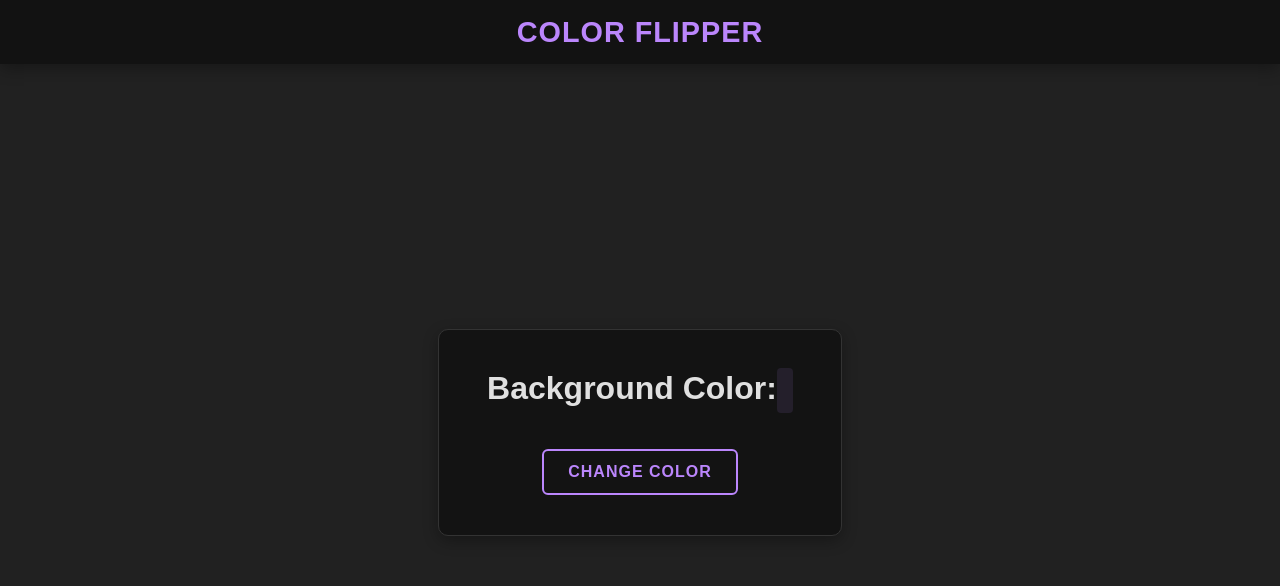
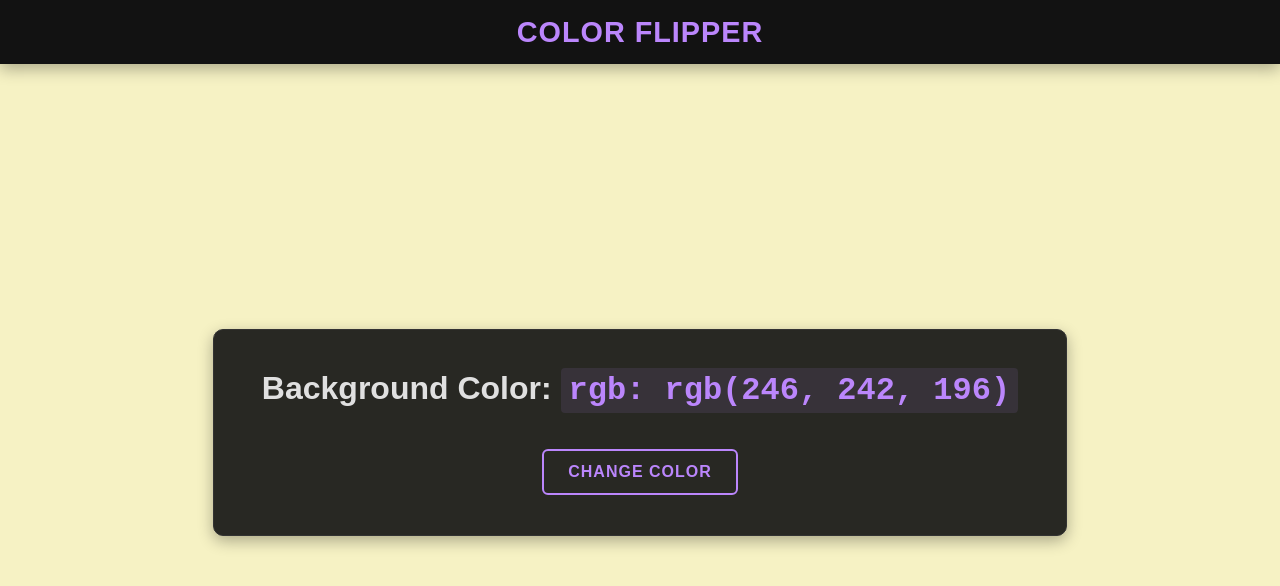
Before and after one commit to AkshatP27/JS_mini_projects, a plain HTML site: page Beginner_level_projects/Color_flipper/index.html in a window 1280 px wide. Both pictures are taken after a click on the button "CHANGE COLOR". Drawn offline with Linux system fonts and the light colour scheme.

Commit message:
Added random color change functionality

```diff
--- a/Beginner_level_projects/Color_flipper/index.html
+++ b/Beginner_level_projects/Color_flipper/index.html
@@ -1,10 +1,10 @@
 <!DOCTYPE html>
 <html lang="en">
   <head>
-    <meta charset="UTF-8">
-    <meta name="viewport" content="width=device-width, initial-scale=1.0">
+    <meta charset="UTF-8" />
+    <meta name="viewport" content="width=device-width, initial-scale=1.0" />
     <title>Color Flipper | AK27</title>
-    <link rel="stylesheet" href="style.css">
+    <link rel="stylesheet" href="style.css" />
   </head>
   <body>
     <nav>
--- a/Beginner_level_projects/Color_flipper/script.js
+++ b/Beginner_level_projects/Color_flipper/script.js
@@ -1,10 +1,21 @@
-// // Logic for generating random RGB colors
-// function getRandomRGBColor() {
-//     // Generate random values for R, G, and B (0-255)
-//     const r = Math.floor(Math.random() * 256);
-//     const g = Math.floor(Math.random() * 256);
-//     const b = Math.floor(Math.random() * 256);
+let flipBtn = document.querySelector("#flip-btn");
+let body = document.querySelector("body");
+let colorValue = document.querySelector(".color-value")
 
-//     // Return in the format "rgb(r, g, b)"
-//     return `rgb(${r}, ${g}, ${b})`;
-// }
+// Logic for generating random RGB colors
+function getRandomRGBColor() {
+    // Generate random values for R, G, and B (0-255)
+    const r = Math.floor(Math.random() * 256);
+    const g = Math.floor(Math.random() * 256);
+    const b = Math.floor(Math.random() * 256);
+
+    const bgColor =  `rgb(${r}, ${g}, ${b})`;
+
+    // console.log(bgColor);
+    body.style.backgroundColor = bgColor;
+    colorValue.innerText = `rgb: ${bgColor}`
+}
+
+flipBtn.addEventListener("click", () => {
+    getRandomRGBColor();
+})
```
Lines whose indentation alone changed are shown as unchanged.
